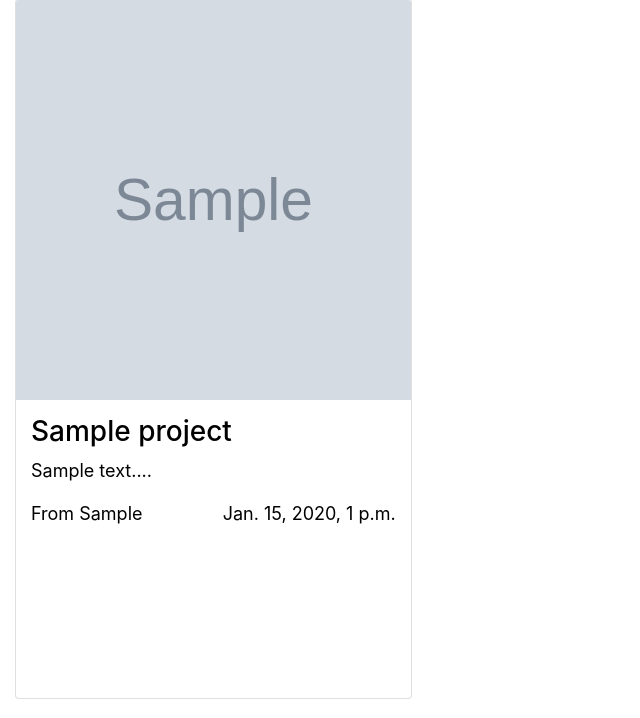
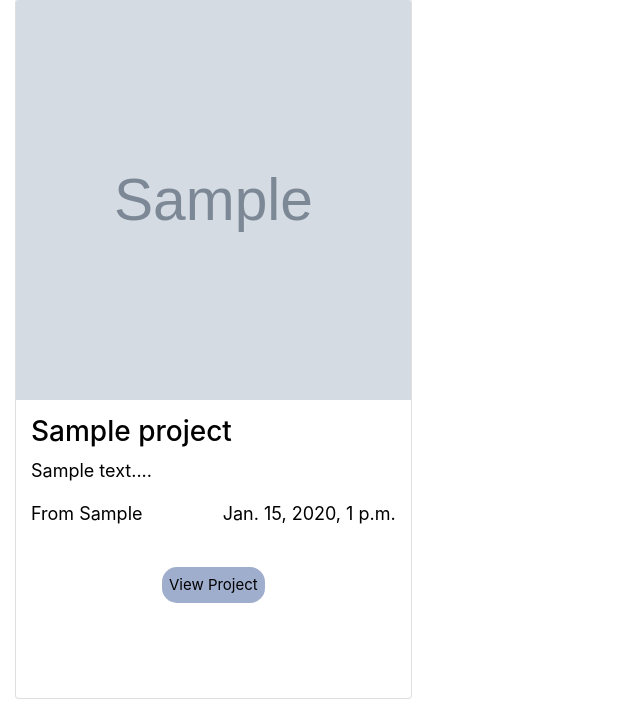
Before and after one commit to Kirugik/project-rating, a Django app: page / in a window 1280 px wide. Shown: the part 505-1223 px from the top of the page, without its empty margins (0-640 px from the left). Run offline with Django 4.2, Linux system fonts and the light colour scheme; tables that the repository leaves empty hold one stand-in row (values such as "Sample post"); grey boxes marked "Sample" are stand-in pictures; some libraries are stand-ins or nearby versions.

Commit message:
Feat: Link to live project

```diff
--- a/rater/templates/rater/index.html
+++ b/rater/templates/rater/index.html
@@ -92,6 +92,9 @@
                         <p>From {{project.profile.location}}</p>
                         <p>{{project.pub_date}}</p>
                     </div>
+                    <div class="d-flex justify-content-center mt-4">
+                        <a href="{{project.link}}" style="font-size: 15px; text-decoration: none;"><button style="border: none; border-radius: 15px; background-color: #A0AECD; color: #000000; padding: 7px;">View Project</button></a>
+                    </div>
                 </div>
             </div>
         </div>
--- a/rater/views.py
+++ b/rater/views.py
@@ -41,7 +41,7 @@ def loginUser(request):
             try:
                 user = User.objects.get(username=username)
             except:
-                messages.error(request, 'User do not exist')
+                messages.error(request, 'User has not account')
 
             user = authenticate(request, username=username, password=password)
 
```
